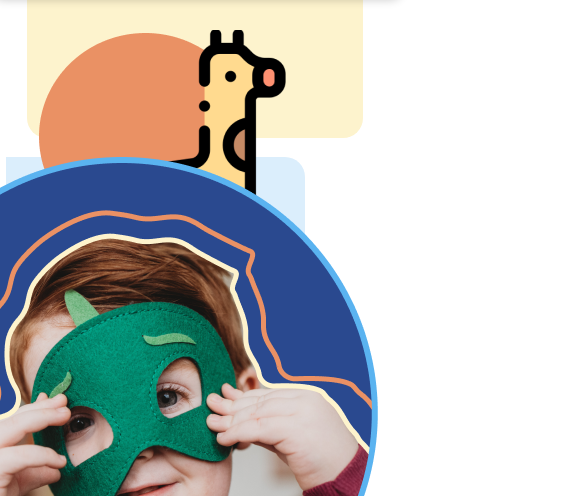
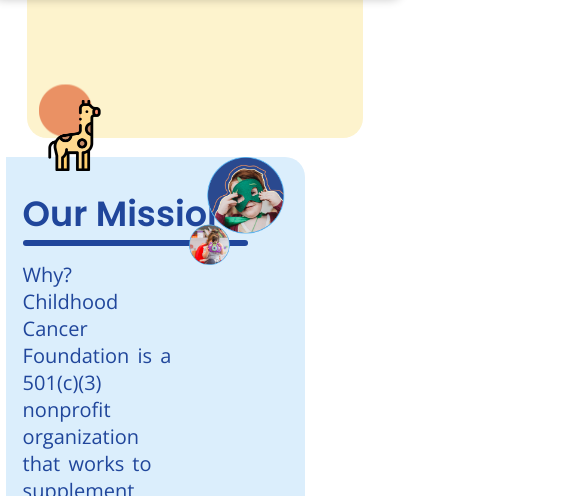
Before and after one commit to mnojiang/wccf, a plain HTML site: page index.html in a window 390 px wide. Shown: the part 604-1100 px from the top of the page, 585 px wide, since content can reach past the window. Drawn offline with nearby package versions, Linux system fonts and the light colour scheme.

Commit message:
attempted to make more responsive

```diff
--- a/assets/css/style.css
+++ b/assets/css/style.css
@@ -1,4 +1,34 @@
 /*/ site name+socials+navbar*/
+@media screen and (max-width: 992px) {
+
+    #giraffe img,#orange img, #children-pic img, #beard-text img, #super-cat img{
+        width:50%;
+    }
+    #books img{
+        width:100%;
+    }
+    #involved_body{
+        width: 50%;
+        font-size: 50%;
+
+    }
+    #children-pic img{
+        transform:translateX(50%);
+    }
+  }
+  @media screen and (max-width: 600px) {
+    #giraffe img, #orange img,  #children-pic img, #super-cat img{
+    width:25%;
+    }
+    #children-pic img{
+        transform:translateX(200%);
+    }
+    #giraffe img, #orange img{
+        transform:translateY(-200%);
+    }
+
+}
+
 header{
 
     display: flex;
@@ -43,6 +73,8 @@
     align-items:center;
 
 }
+
+
 a{
     color:black;
     text-decoration:none;
```
Also changed, not shown: index.html (+1 -1 lines), 2 other files.
